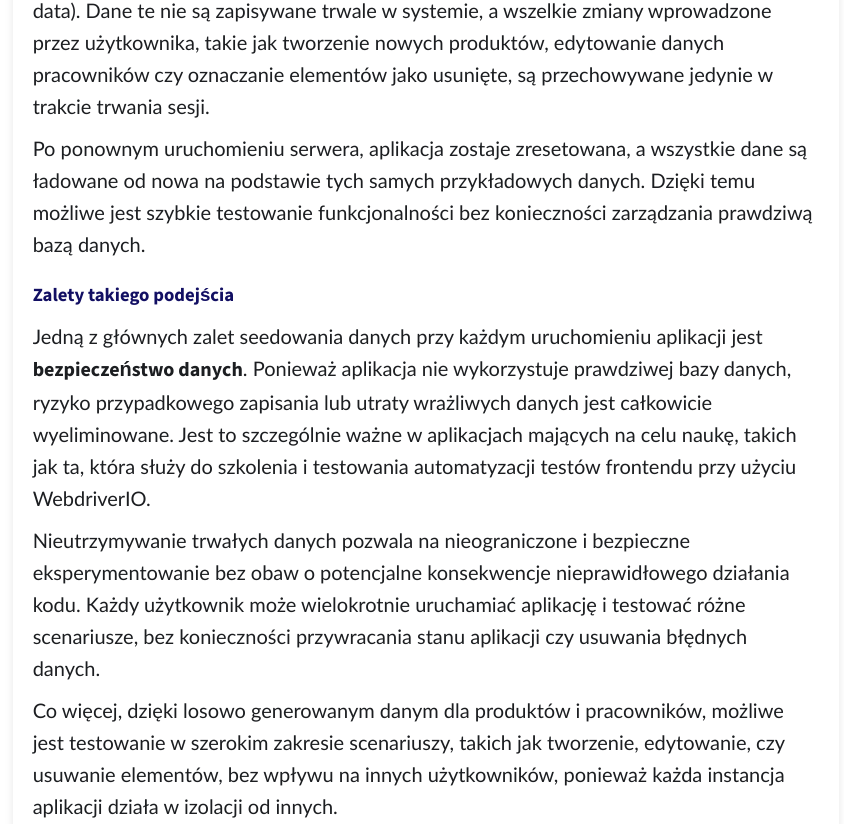
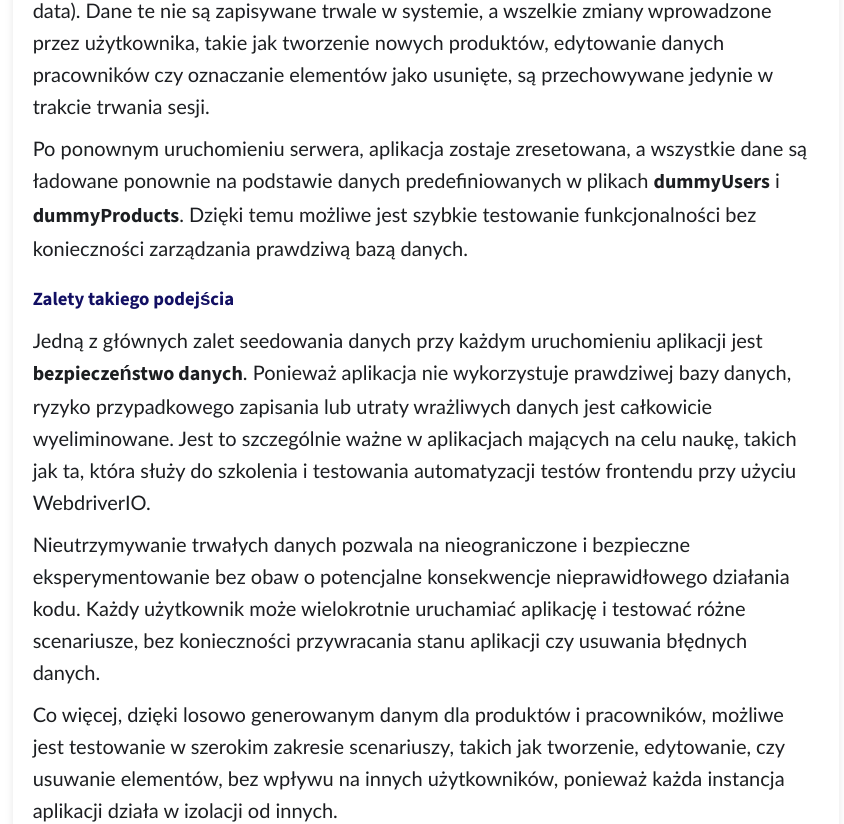
Before and after one commit to sol4ever/automate-for-qa, a React (Create React App) app: page /docs in a window 1280 px wide. Shown: the part 7568-8392 px from the top of the page, without its empty margins (214-1058 px from the left). Built offline with nearby package versions, Linux system fonts and the light colour scheme; no server answers.

Commit message:
updated documentation

```diff
--- a/src/pages/docs/ApplicationData.jsx
+++ b/src/pages/docs/ApplicationData.jsx
@@ -55,7 +55,7 @@ const users = [
     <div className="application-data">
       <p>W aplikacji dane dotyczące <strong>produktów</strong> oraz <strong>pracowników</strong> są generowane przy każdorazowym uruchomieniu aplikacji na podstawie przykładowych danych (ang. dummy data). Dane te nie są zapisywane trwale w systemie, a wszelkie zmiany wprowadzone przez użytkownika, takie jak tworzenie nowych produktów, edytowanie danych pracowników czy oznaczanie elementów jako usunięte, są przechowywane jedynie w trakcie trwania sesji.</p>
 
-      <p>Po ponownym uruchomieniu serwera, aplikacja zostaje zresetowana, a wszystkie dane są ładowane od nowa na podstawie tych samych przykładowych danych. Dzięki temu możliwe jest szybkie testowanie funkcjonalności bez konieczności zarządzania prawdziwą bazą danych.</p>
+      <p>Po ponownym uruchomieniu serwera, aplikacja zostaje zresetowana, a wszystkie dane są ładowane ponownie na podstawie danych predefiniowanych w plikach <strong>dummyUsers</strong> i <strong>dummyProducts</strong>. Dzięki temu możliwe jest szybkie testowanie funkcjonalności bez konieczności zarządzania prawdziwą bazą danych.</p>
 
       <h3>Zalety takiego podejścia</h3>
       <p>Jedną z głównych zalet seedowania danych przy każdym uruchomieniu aplikacji jest <strong>bezpieczeństwo danych</strong>. Ponieważ aplikacja nie wykorzystuje prawdziwej bazy danych, ryzyko przypadkowego zapisania lub utraty wrażliwych danych jest całkowicie wyeliminowane. Jest to szczególnie ważne w aplikacjach mających na celu naukę, takich jak ta, która służy do szkolenia i testowania automatyzacji testów frontendu przy użyciu WebdriverIO.</p>
@@ -81,7 +81,7 @@ const users = [
 
       <p>Możliwe jest także oznaczanie produktów i pracowników jako "usuniętych". W praktyce oznacza to, że dane te nie są trwale usuwane, lecz jedynie oznaczane jako niedostępne w głównych listach produktów lub pracowników. W dowolnym momencie można przywrócić usunięty element do widoczności.</p>
 
-      <p>Warto zaznaczyć, że wszystkie dane przechowywane w aplikacji mają charakter tymczasowy. Po zresetowaniu serwera lub ponownym uruchomieniu aplikacji, wszelkie zmiany wprowadzone w trakcie sesji zostaną utracone, a dane zostaną załadowane na nowo z plików <strong>dummyUsers</strong> i <strong>dummyProducts</strong>.</p>
+      <p>Wszystkie dane przechowywane w aplikacji mają charakter tymczasowy. Po zresetowaniu serwera lub ponownym uruchomieniu aplikacji, wszelkie zmiany wprowadzone w trakcie sesji zostaną utracone, a dane zostaną załadowane na nowo z plików <strong>dummyUsers</strong> i <strong>dummyProducts</strong>.</p>
 
       <p>Dzięki temu aplikacja umożliwia szybkie testowanie różnych scenariuszy bez obaw o utratę danych rzeczywistych lub konieczność pracy na wrażliwych informacjach.</p>
     </div>
```
Also changed, not shown: 8 other files (tests, documents, lock files or other folders).
